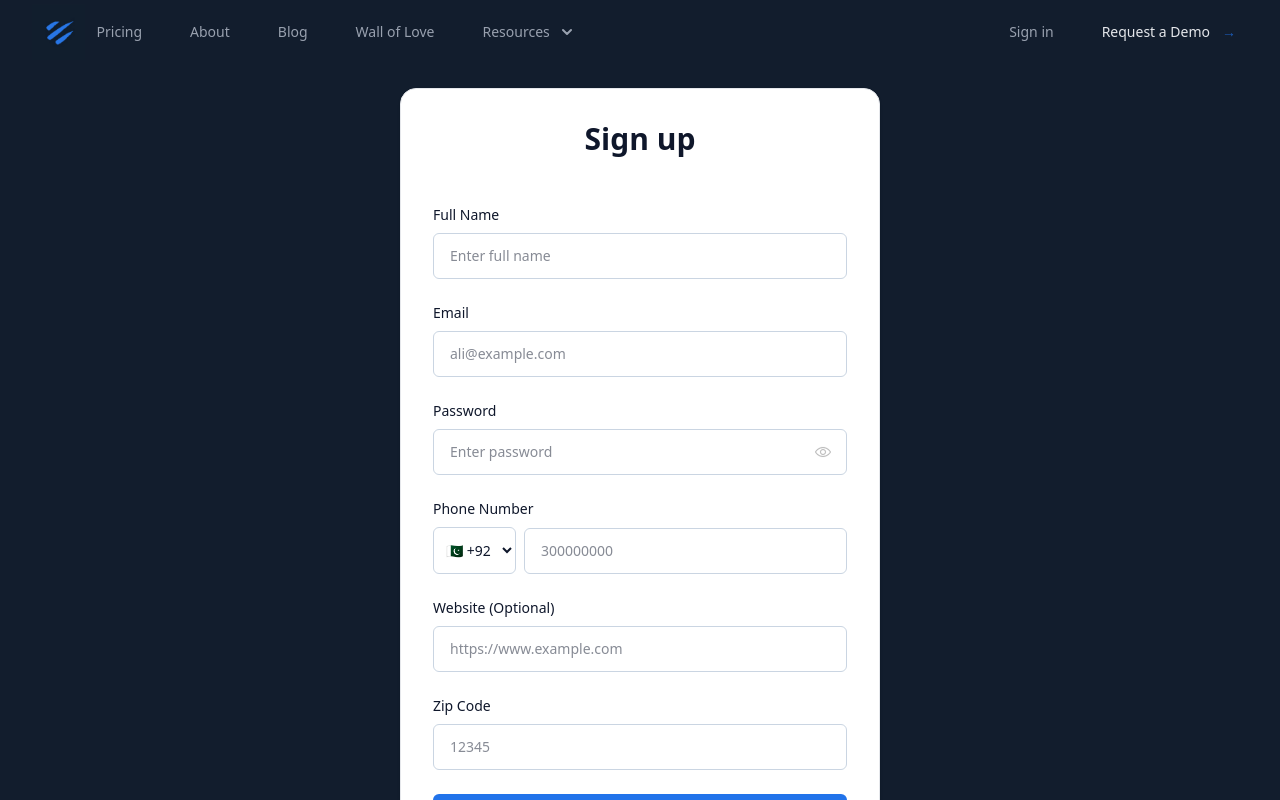
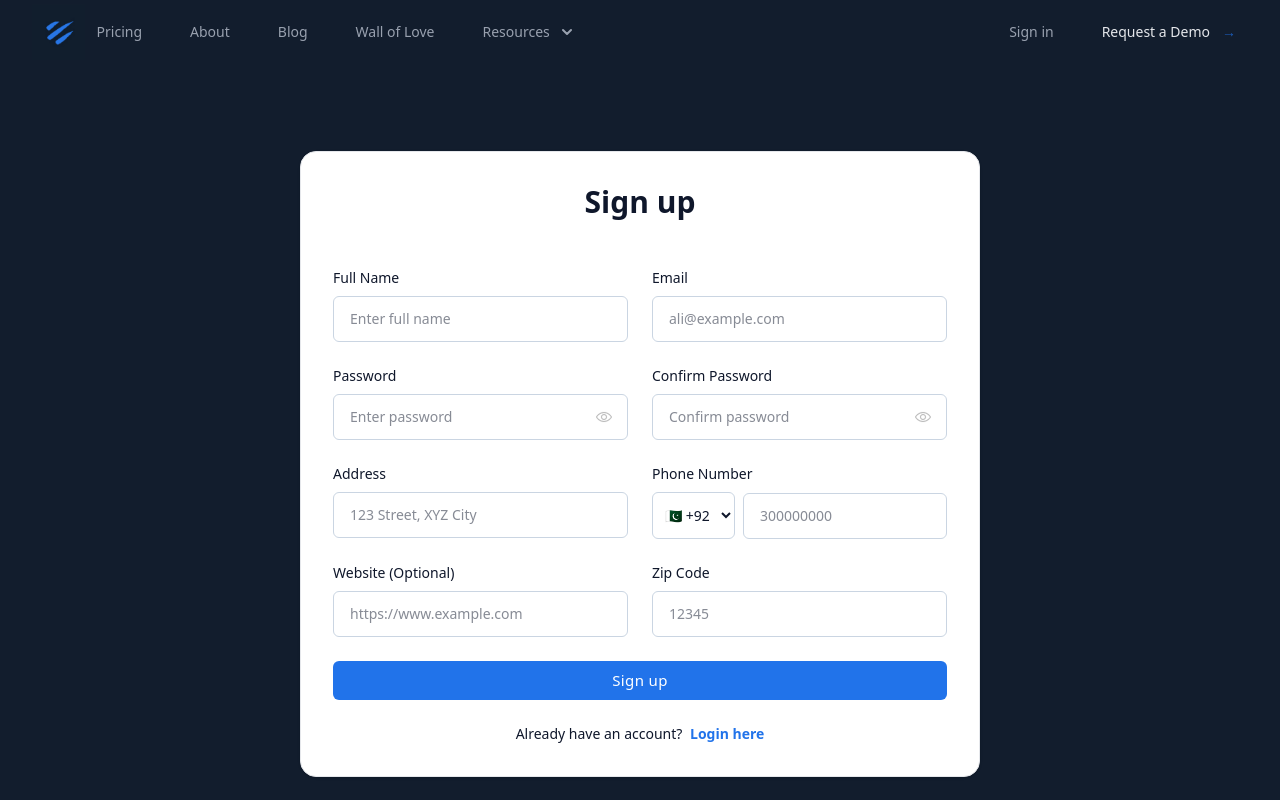
Before and after one commit to ali-mustafa-qbatch/frontend-practice, a React (Vite) app in the folder frontend/: page /sign-up in a window 1280 px wide. Shown: the top 800 px of the page. Built offline with nearby package versions, Linux system fonts and the light colour scheme; a web font is replaced by a local one.

Commit message:
add address field and confirm password field in sign up form component

```diff
--- a/frontend/package.json
+++ b/frontend/package.json
@@ -15,6 +15,7 @@
     "react-dom": "^19.1.0",
     "react-hook-form": "^7.61.1",
     "react-router-dom": "^7.7.1",
+    "react-toastify": "^11.0.5",
     "tailwindcss": "^4.1.11"
   },
   "devDependencies": {
--- a/frontend/src/components/SignUpForm.tsx
+++ b/frontend/src/components/SignUpForm.tsx
@@ -1,11 +1,14 @@
 import { Link } from "react-router-dom";
 import { useState } from "react";
 import { useForm, type SubmitHandler } from "react-hook-form";
+import { toast, ToastContainer } from 'react-toastify';
+import 'react-toastify/dist/ReactToastify.css';
 
 interface SignUpFormInputs {
     name: string,
     email: string,
     password: string,
+    confirmPassword: string,
     address: string,
     countryCode: string,
     phoneNumber: string,
@@ -14,12 +17,17 @@ interface SignUpFormInputs {
 };
 
 const SignUpForm = () => {
-    const { register, handleSubmit, setValue } = useForm<SignUpFormInputs>();
+    const { register, handleSubmit, setValue, formState: { errors } } = useForm<SignUpFormInputs>();
     const onSubmit: SubmitHandler<SignUpFormInputs> = data => console.log(data);
     const [passwordToggle, setPasswordToggle] = useState(false);
+    const [confirmPasswordToggle, setConfirmPasswordToggle] = useState(false);
 
     const handlePasswordToggle = () => {
         setPasswordToggle(!passwordToggle);
+    }
+
+    const handleConfirmPasswordToggle = () => {
+        setConfirmPasswordToggle(!confirmPasswordToggle);
     }
 
     const handlePhoneChange = (e: React.ChangeEvent<HTMLInputElement>) => {
@@ -32,15 +40,29 @@ const SignUpForm = () => {
         setValue('zipCode', value);
     };
 
+    const showErrorToast = () => {
+        toast.error("Please fix the errors before submitting.");
+    };
+
+    const handleFormSubmit = (data: any) => {
+        if (Object.keys(errors).length > 0) {
+            showErrorToast();
+        } else {
+            onSubmit(data);
+        }
+    };
+
     return (
         <>
             <div className="bg-[#121d2d]">
                 <div className="min-h-screen flex flex-col items-center justify-center py-6 px-4">
-                    <div className="max-w-[480px] w-full">
+                    <div className="max-w-[680px] w-full">
 
                         <div className="p-6 sm:p-8 rounded-2xl bg-white border border-gray-200 shadow-sm">
                             <h1 className="text-slate-900 text-center text-3xl font-semibold">Sign up</h1>
-                            <form className="mt-12 space-y-6" onSubmit={handleSubmit(onSubmit)}>
+                            <form className="mt-12 space-y-6" onSubmit={handleSubmit(handleFormSubmit)}>
+
+                                <div className="grid grid-cols-1 md:grid-cols-2 gap-6">
 
                                     <div>
                                         <label className="text-slate-900 text-sm font-medium mb-2 block">Full Name</label>
@@ -87,6 +109,41 @@ const SignUpForm = () => {
                                             <svg onClick={handlePasswordToggle} xmlns="http://www.w3.org/2000/svg" fill="#bbb" stroke="#bbb" className="w-4 h-4 absolute right-4 cursor-pointer" viewBox="0 0 128 128">
                                                 <path d="M64 104C22.127 104 1.367 67.496.504 65.943a4 4 0 0 1 0-3.887C1.367 60.504 22.127 24 64 24s62.633 36.504 63.496 38.057a4 4 0 0 1 0 3.887C126.633 67.496 105.873 104 64 104zM8.707 63.994C13.465 71.205 32.146 96 64 96c31.955 0 50.553-24.775 55.293-31.994C114.535 56.795 95.854 32 64 32 32.045 32 13.447 56.775 8.707 63.994zM64 88c-13.234 0-24-10.766-24-24s10.766-24 24-24 24 10.766 24 24-10.766 24-24 24zm0-40c-8.822 0-16 7.178-16 16s7.178 16 16 16 16-7.178 16-16-7.178-16-16-16z" data-original="#000000"></path>
                                             </svg>
+                                        </div>
+                                    </div>
+
+                                    <div>
+                                        <label className="text-slate-900 text-sm font-medium mb-2 block">Confirm Password</label>
+                                        <div className="relative flex items-center">
+                                            <input
+                                                {...register('confirmPassword', {
+                                                    required: "Confirm Password is required",
+                                                    minLength: {
+                                                        value: 8,
+                                                        message: "Password should have atleast 8 chars."
+                                                    },
+                                                    pattern: {
+                                                        value: /(?=.*\d)(?=.*[a-z])(?=.*[A-Z])(?!.*\s)(?=.*[!@#$*])/,
+                                                        message: "Password should atleast 1 number, 1 special char, 1 upper-case and 1 lower-case."
+                                                    }
+                                                })}
+                                                name="confirm-password" type={confirmPasswordToggle ? "text" : "password"} className="w-full text-slate-900 text-sm border border-slate-300 px-4 py-3 pr-8 rounded-md outline--[#2173ea]" placeholder="Confirm password"
+                                            />
+                                            <svg onClick={handleConfirmPasswordToggle} xmlns="http://www.w3.org/2000/svg" fill="#bbb" stroke="#bbb" className="w-4 h-4 absolute right-4 cursor-pointer" viewBox="0 0 128 128">
+                                                <path d="M64 104C22.127 104 1.367 67.496.504 65.943a4 4 0 0 1 0-3.887C1.367 60.504 22.127 24 64 24s62.633 36.504 63.496 38.057a4 4 0 0 1 0 3.887C126.633 67.496 105.873 104 64 104zM8.707 63.994C13.465 71.205 32.146 96 64 96c31.955 0 50.553-24.775 55.293-31.994C114.535 56.795 95.854 32 64 32 32.045 32 13.447 56.775 8.707 63.994zM64 88c-13.234 0-24-10.766-24-24s10.766-24 24-24 24 10.766 24 24-10.766 24-24 24zm0-40c-8.822 0-16 7.178-16 16s7.178 16 16 16 16-7.178 16-16-7.178-16-16-16z" data-original="#000000"></path>
+                                            </svg>
+                                        </div>
+                                    </div>
+
+                                    <div>
+                                        <label className="text-slate-900 text-sm font-medium mb-2 block">Address</label>
+                                        <div className="relative flex items-center">
+                                            <input
+                                                {...register("address", {
+                                                    required: "Address is required"
+                                                })}
+                                                name="address" type="text" className="w-full text-slate-900 text-sm border border-slate-300 px-4 py-3 pr-8 rounded-md outline-[#2173ea]" placeholder="123 Street, XYZ City"
+                                            />
                                         </div>
                                     </div>
 
@@ -163,6 +220,7 @@ const SignUpForm = () => {
                                         </div>
                                     </div>
 
+                                </div>
                                 <button type="submit" className="w-full py-2 px-4 text-[15px] font-medium tracking-wide rounded-md text-white bg-[#2173ea] hover:bg-blue-700 focus:outline-none cursor-pointer">
                                     Sign up
                                 </button>
@@ -174,6 +232,7 @@ const SignUpForm = () => {
                     </div>
                 </div>
             </div>
+            <ToastContainer />
         </>
     )
 }
```
Also changed, not shown: 1 other file (tests, documents, lock files or other folders). Lines whose indentation alone changed are shown as unchanged.
